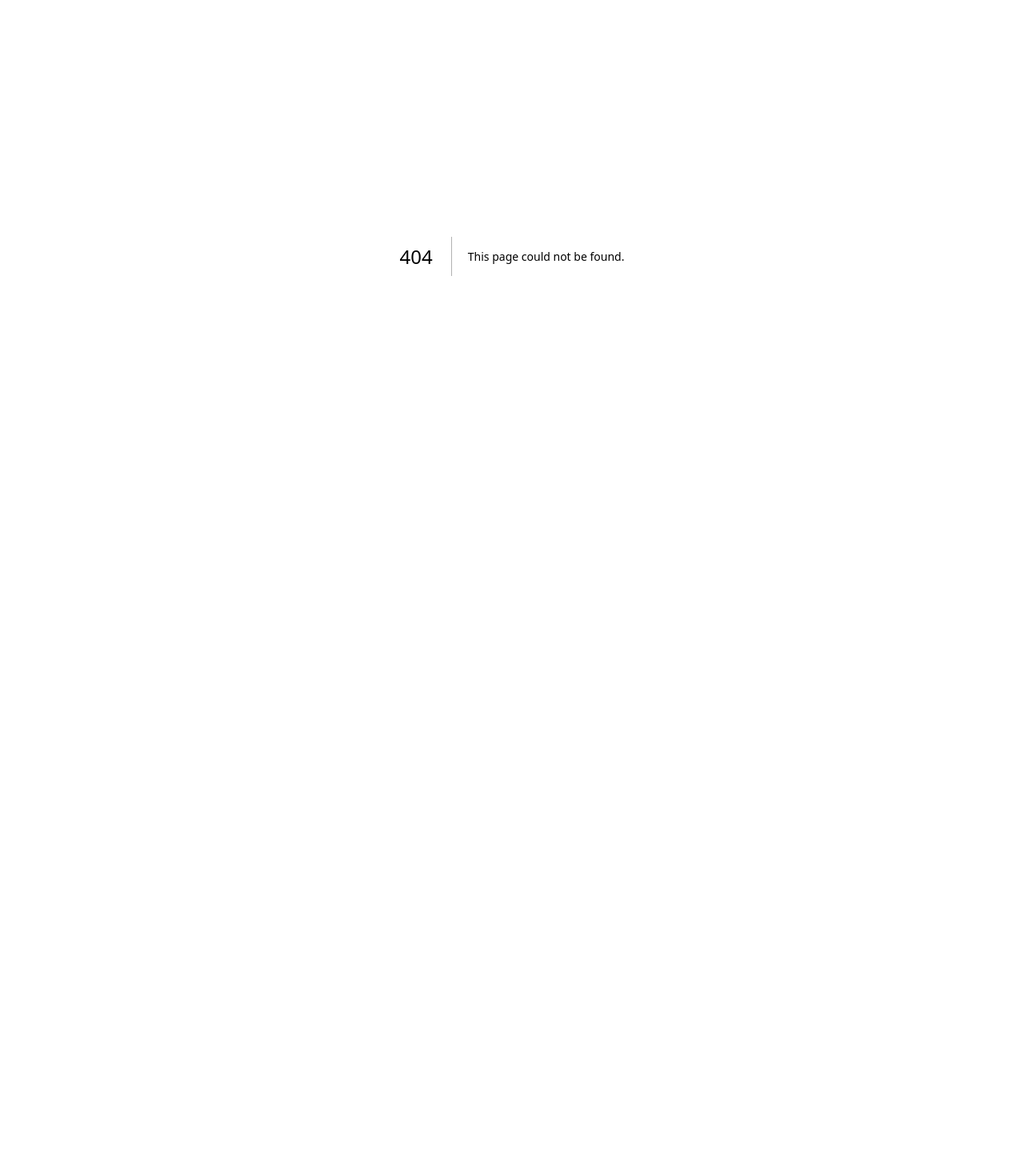
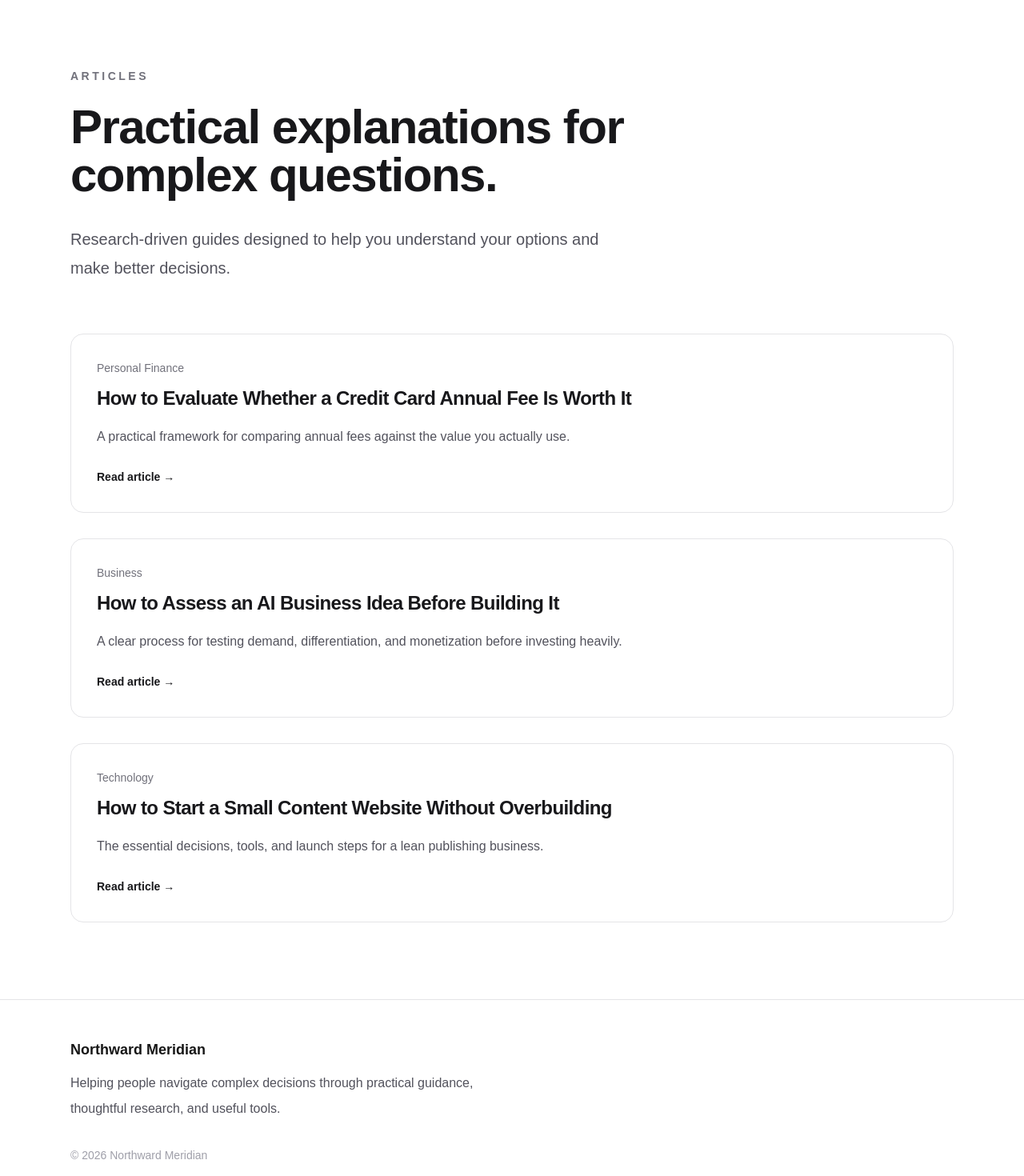
Before and after one commit to brandonkoehnke/northward-meridian, a Next.js app: page /articles in a window 1280 px wide. Before the commit this address had no page. Shown: the part 80-1550 px from the top of the page at 80% size. Before the commit the page ends 800 px from the top, so only its background shows below. Built offline with nearby package versions, Linux system fonts and the light colour scheme.

Commit message:
Move navigation and footer into shared layout

```diff
--- a/app/about/page.tsx
+++ b/app/about/page.tsx
@@ -1,9 +1,7 @@
-import Navigation from "../components/Navigation";
+
 
 export default function AboutPage() {
   return (
-    <>
-      <Navigation />
 
       <main className="min-h-screen bg-white text-zinc-900">
         <section className="mx-auto max-w-4xl px-6 py-24">
@@ -53,6 +51,6 @@ export default function AboutPage() {
           </section>
         </section>
       </main>
-    </>
+
   );
 }
--- /dev/null
+++ b/app/articles/page.tsx
@@ -0,0 +1,77 @@
+import Link from "next/link";
+
+const articles = [
+  {
+    title: "How to Evaluate Whether a Credit Card Annual Fee Is Worth It",
+    description:
+      "A practical framework for comparing annual fees against the value you actually use.",
+    category: "Personal Finance",
+    href: "#",
+  },
+  {
+    title: "How to Assess an AI Business Idea Before Building It",
+    description:
+      "A clear process for testing demand, differentiation, and monetization before investing heavily.",
+    category: "Business",
+    href: "#",
+  },
+  {
+    title: "How to Start a Small Content Website Without Overbuilding",
+    description:
+      "The essential decisions, tools, and launch steps for a lean publishing business.",
+    category: "Technology",
+    href: "#",
+  },
+];
+
+export default function ArticlesPage() {
+  return (
+
+
+      <main className="min-h-screen bg-white text-zinc-900">
+        <section className="mx-auto max-w-6xl px-6 py-24">
+          <p className="text-sm font-semibold uppercase tracking-[0.25em] text-zinc-500">
+            Articles
+          </p>
+
+          <h1 className="mt-6 max-w-3xl text-4xl font-bold tracking-tight md:text-6xl">
+            Practical explanations for complex questions.
+          </h1>
+
+          <p className="mt-8 max-w-2xl text-xl leading-9 text-zinc-600">
+            Research-driven guides designed to help you understand your options
+            and make better decisions.
+          </p>
+
+          <div className="mt-16 grid gap-8">
+            {articles.map((article) => (
+              <article
+                key={article.title}
+                className="rounded-2xl border border-zinc-200 p-8 transition hover:border-zinc-400"
+              >
+                <p className="text-sm font-medium text-zinc-500">
+                  {article.category}
+                </p>
+
+                <h2 className="mt-3 text-2xl font-semibold tracking-tight">
+                  {article.title}
+                </h2>
+
+                <p className="mt-4 max-w-3xl leading-8 text-zinc-600">
+                  {article.description}
+                </p>
+
+                <Link
+                  href={article.href}
+                  className="mt-6 inline-block text-sm font-semibold text-zinc-900"
+                >
+                  Read article →
+                </Link>
+              </article>
+            ))}
+          </div>
+        </section>
+      </main>
+
+  );
+}
--- /dev/null
+++ b/app/components/Footer.tsx
@@ -0,0 +1,18 @@
+export default function Footer() {
+  return (
+    <footer className="border-t border-zinc-200 py-12">
+      <div className="mx-auto max-w-6xl px-6">
+        <h3 className="text-lg font-semibold">Northward Meridian</h3>
+
+        <p className="mt-3 max-w-xl leading-8 text-zinc-600">
+          Helping people navigate complex decisions through practical guidance,
+          thoughtful research, and useful tools.
+        </p>
+
+        <p className="mt-8 text-sm text-zinc-400">
+          © 2026 Northward Meridian
+        </p>
+      </div>
+    </footer>
+  );
+}
--- a/app/layout.tsx
+++ b/app/layout.tsx
@@ -1,6 +1,9 @@
 import type { Metadata } from "next";
 import { Geist, Geist_Mono } from "next/font/google";
 import "./globals.css";
+
+import Footer from "./components/Footer";
+import Navigation from "./components/Navigation";
 
 const geistSans = Geist({
   variable: "--font-geist-sans",
@@ -13,17 +16,29 @@ const geistMono = Geist_Mono({
 });
 
 export const metadata: Metadata = {
-  title: "Create Next App",
-  description: "Generated by create next app",
+  title: "Northward Meridian",
+  description:
+    "Practical guides, thoughtful research, and useful tools that help people navigate complex decisions.",
 };
 
-export default function RootLayout({ children }: LayoutProps<"/">) {
+export default function RootLayout({
+  children,
+}: Readonly<{
+  children: React.ReactNode;
+}>) {
   return (
-    <html
-      lang="en"
-      className={`${geistSans.variable} ${geistMono.variable} h-full antialiased`}
-    >
-      <body className="min-h-full flex flex-col">{children}</body>
+    <html lang="en">
+      <body
+        className={`${geistSans.variable} ${geistMono.variable} bg-white text-zinc-900 antialiased`}
+      >
+        <div className="flex min-h-screen flex-col">
+          <Navigation />
+
+          <div className="flex-1">{children}</div>
+
+          <Footer />
+        </div>
+      </body>
     </html>
   );
 }
--- a/app/page.tsx
+++ b/app/page.tsx
@@ -1,10 +1,7 @@
-import Navigation from "./components/Navigation";
+import Link from "next/link";
 
 export default function Home() {
   return (
-    <>
-      <Navigation />
-
     <main className="min-h-screen bg-white text-zinc-900">
       {/* Hero */}
       <section className="mx-auto flex max-w-6xl flex-col items-center px-6 py-32 text-center">
@@ -21,18 +18,18 @@ export default function Home() {
           move forward with clarity.
         </p>
 
-          <button className="mt-12 rounded-full bg-black px-8 py-4 text-white transition hover:bg-zinc-800">
+        <Link
+          href="/articles"
+          className="mt-12 rounded-full bg-black px-8 py-4 text-white transition hover:bg-zinc-800"
+        >
           Explore Articles
-          </button>
+        </Link>
       </section>
 
       {/* Feature Cards */}
       <section className="mx-auto grid max-w-6xl gap-8 px-6 pb-32 md:grid-cols-3">
         <div className="rounded-2xl border border-zinc-200 p-8">
-            <h2 className="mb-4 text-2xl font-semibold">
-              Practical Guidance
-            </h2>
-
+          <h2 className="mb-4 text-2xl font-semibold">Practical Guidance</h2>
           <p className="leading-8 text-zinc-600">
             Clear explanations that help you understand complicated topics
             without unnecessary jargon.
@@ -40,10 +37,7 @@ export default function Home() {
         </div>
 
         <div className="rounded-2xl border border-zinc-200 p-8">
-            <h2 className="mb-4 text-2xl font-semibold">
-              Thoughtful Research
-            </h2>
-
+          <h2 className="mb-4 text-2xl font-semibold">Thoughtful Research</h2>
           <p className="leading-8 text-zinc-600">
             Carefully researched content focused on helping you make better
             decisions—not generating more noise.
@@ -51,33 +45,13 @@ export default function Home() {
         </div>
 
         <div className="rounded-2xl border border-zinc-200 p-8">
-            <h2 className="mb-4 text-2xl font-semibold">
-              Useful Tools
-            </h2>
-
+          <h2 className="mb-4 text-2xl font-semibold">Useful Tools</h2>
           <p className="leading-8 text-zinc-600">
             Downloadable resources, calculators, and templates designed to turn
             information into action.
           </p>
         </div>
       </section>
-
-        {/* Footer */}
-        <footer className="border-t border-zinc-200 py-12">
-          <div className="mx-auto max-w-6xl px-6">
-            <h3 className="text-lg font-semibold">Northward Meridian</h3>
-
-            <p className="mt-3 max-w-xl leading-8 text-zinc-600">
-              Helping people navigate complex decisions through practical
-              guidance, thoughtful research, and useful tools.
-            </p>
-
-            <p className="mt-8 text-sm text-zinc-400">
-              © 2026 Northward Meridian
-            </p>
-          </div>
-        </footer>
     </main>
-    </>
   );
 }
```
Lines whose indentation alone changed are shown as unchanged.
